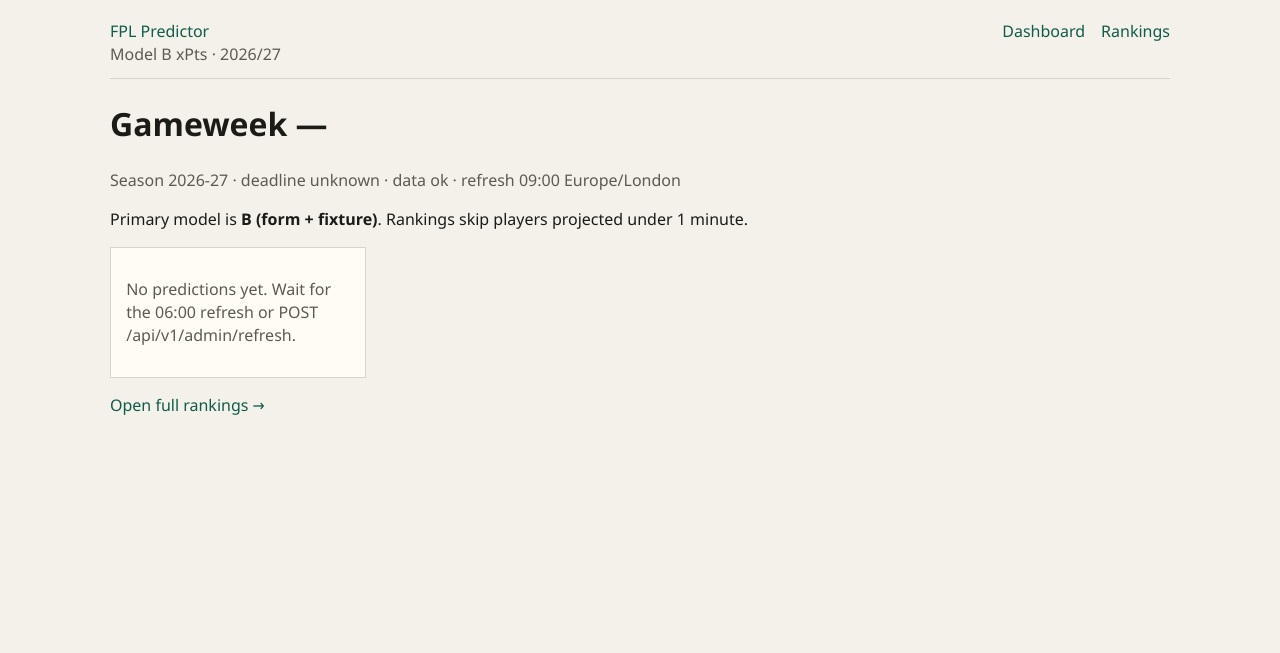
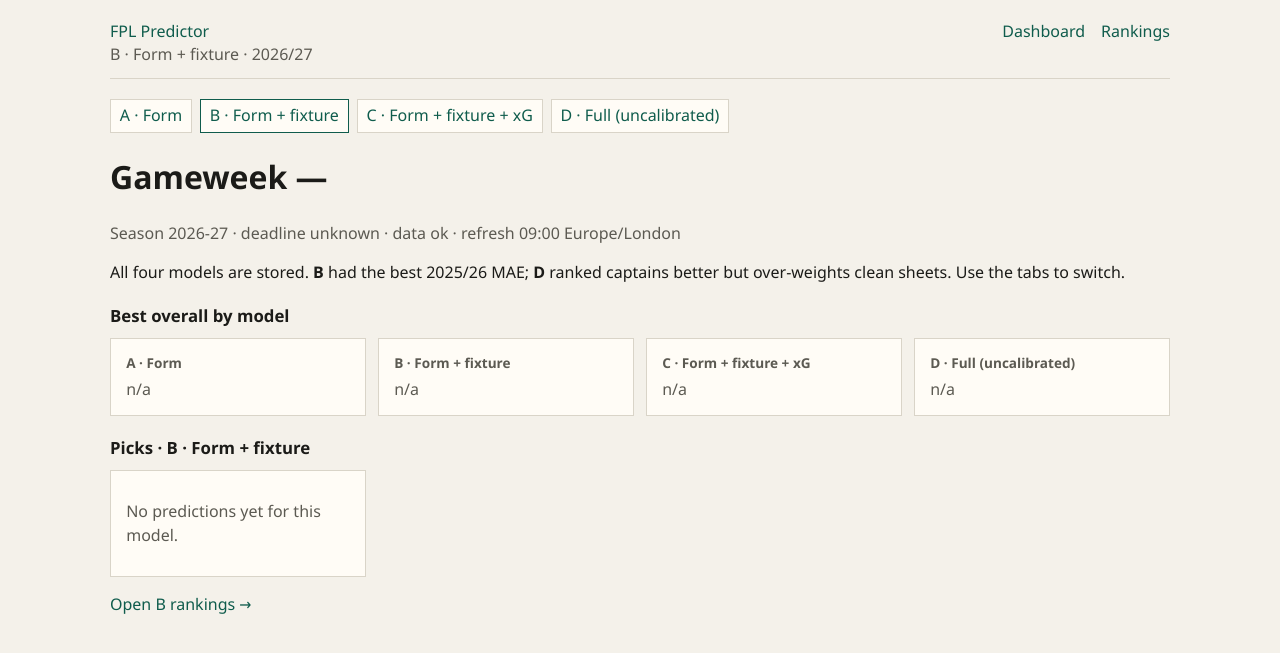
Before and after one commit to T4shby/FPLpredictor, a FastAPI app: page / in a window 1280 px wide. Shown: the top 653 px of the page. Run offline with FastAPI, Linux system fonts and the light colour scheme.

Commit message:
Add A/B/C/D model tabs so the dashboard is not locked to Model B.
B remains the default because it won 2025/26 MAE; D is still shown for ranking comparison.

Co-authored-by: Cursor <cursoragent@cursor.com>

```diff
--- a/backend/app/main.py
+++ b/backend/app/main.py
@@ -20,6 +20,13 @@ configure_logging(get_settings().log_level)
 
 APP_DIR = Path(__file__).resolve().parent
 templates = Jinja2Templates(directory=str(APP_DIR / "templates"))
+
+MODEL_LABELS = {
+    "A": "A · Form",
+    "B": "B · Form + fixture",
+    "C": "C · Form + fixture + xG",
+    "D": "D · Full (uncalibrated)",
+}
 
 
 @asynccontextmanager
@@ -52,6 +59,23 @@ def require_admin(x_admin_token: str | None = Header(default=None, alias="X-Admi
     settings = get_settings()
     if not x_admin_token or x_admin_token != settings.admin_api_token:
         raise HTTPException(status_code=401, detail="Invalid admin token")
+
+
+def _normalise_model(model: str | None) -> str:
+    key = (model or "B").strip().upper()
+    if key not in MODEL_LABELS:
+        raise HTTPException(status_code=400, detail="model must be A, B, C, or D")
+    return key
+
+
+def _page_context(**extra) -> dict:
+    model = extra.get("model") or "B"
+    return {
+        "model": model,
+        "model_label": MODEL_LABELS[model],
+        "models": MODEL_LABELS,
+        **extra,
+    }
 
 
 @app.get("/health")
@@ -220,17 +244,17 @@ def rankings(
     limit: int = 50,
     session: Session = Depends(db_session),
 ):
-    return _rankings_payload(session, model=model, position=position, limit=limit)
+    return _rankings_payload(session, model=_normalise_model(model), position=position, limit=limit)
 
 
 @app.get("/api/v1/picks")
 def picks(model: str = Query(default="B"), session: Session = Depends(db_session)):
-    return _picks_payload(session, model=model)
+    return _picks_payload(session, model=_normalise_model(model))
 
 
 @app.get("/api/v1/players/{element_id}")
 def player_detail(element_id: int, model: str = "B", session: Session = Depends(db_session)):
-    return _player_payload(session, element_id, model=model)
+    return _player_payload(session, element_id, model=_normalise_model(model))
 
 
 @app.post("/api/v1/admin/refresh")
@@ -241,38 +265,48 @@ def admin_refresh(_: None = Depends(require_admin)):
 
 
 @app.get("/", response_class=HTMLResponse)
-def dashboard_page(request: Request, session: Session = Depends(db_session)):
+def dashboard_page(request: Request, model: str = "B", session: Session = Depends(db_session)):
+    model = _normalise_model(model)
+    heads = []
+    for key, label in MODEL_LABELS.items():
+        payload = _picks_payload(session, model=key)
+        overall = next((p for p in payload.get("picks") or [] if p.get("category") == "Best overall" and p.get("name")), None)
+        heads.append({"model": key, "label": label, "pick": overall})
     return templates.TemplateResponse(
         request,
         "dashboard.html",
-        {"status": status(session), "picks": _picks_payload(session)},
+        _page_context(status=status(session), picks=_picks_payload(session, model=model), model_heads=heads, model=model),
     )
 
 
 @app.get("/rankings", response_class=HTMLResponse)
 def rankings_page(
     request: Request,
+    model: str = "B",
     position: str | None = None,
     session: Session = Depends(db_session),
 ):
-    payload = _rankings_payload(session, position=position, limit=80)
+    model = _normalise_model(model)
+    payload = _rankings_payload(session, model=model, position=position, limit=80)
     return templates.TemplateResponse(
         request,
         "rankings.html",
-        {"rows": payload.get("rows") or [], "position": position},
+        _page_context(rows=payload.get("rows") or [], position=position, model=model),
     )
 
 
 @app.get("/players/{element_id}", response_class=HTMLResponse)
-def player_page(element_id: int, request: Request, session: Session = Depends(db_session)):
+def player_page(element_id: int, request: Request, model: str = "B", session: Session = Depends(db_session)):
+    model = _normalise_model(model)
     try:
-        player = _player_payload(session, element_id)
+        player = _player_payload(session, element_id, model=model)
     except HTTPException:
         return templates.TemplateResponse(
             request,
             "player.html",
-            {
-                "player": {
+            _page_context(
+                model=model,
+                player={
                     "element": element_id,
                     "xpts_gw": 0,
                     "xpts_3gw": 0,
@@ -280,18 +314,19 @@ def player_page(element_id: int, request: Request, session: Session = Depends(db
                     "expected_minutes": 0,
                     "start_probability": 0,
                 },
-                "expl": {"name": f"Player {element_id} not in latest run", "positives": [], "negatives": []},
-                "components": {},
-            },
+                expl={"name": f"Player {element_id} not in latest run", "positives": [], "negatives": []},
+                components={},
+            ),
             status_code=404,
         )
     expl = player.get("explanation") or {}
     return templates.TemplateResponse(
         request,
         "player.html",
-        {
-            "player": player,
-            "expl": expl,
-            "components": player.get("components") or expl.get("components") or {},
-        },
+        _page_context(
+            model=model,
+            player=player,
+            expl=expl,
+            components=player.get("components") or expl.get("components") or {},
+        ),
     )
--- a/backend/app/static/app.css
+++ b/backend/app/static/app.css
@@ -32,4 +32,6 @@ th { font-size: 0.78rem; text-transform: uppercase; letter-spacing: 0.03em; colo
 .filters { display: flex; gap: 0.5rem; flex-wrap: wrap; margin: 0.75rem 0; }
 .filters a { border: 1px solid var(--line); background: var(--card); padding: 0.25rem 0.55rem; }
 .filters a.active { border-color: var(--accent); color: var(--accent); }
+.filters.models { margin: 0 0 1rem; }
+h2 { font-size: 1.05rem; margin: 1.25rem 0 0.6rem; }
 ul.factors { margin: 0.4rem 0 0; padding-left: 1.1rem; }
--- a/backend/app/templates/base.html
+++ b/backend/app/templates/base.html
@@ -10,14 +10,19 @@
   <div class="wrap">
     <header class="site">
       <div>
-        <a href="/">FPL Predictor</a>
-        <div class="muted">Model B xPts · 2026/27</div>
+        <a href="/?model={{ model }}">FPL Predictor</a>
+        <div class="muted">{{ model_label }} · 2026/27</div>
       </div>
       <nav>
-        <a href="/">Dashboard</a>
-        <a href="/rankings">Rankings</a>
+        <a href="/?model={{ model }}">Dashboard</a>
+        <a href="/rankings?model={{ model }}">Rankings</a>
       </nav>
     </header>
+    <div class="filters models">
+      {% for key, label in models.items() %}
+      <a href="?model={{ key }}{% if position %}&position={{ position }}{% endif %}" class="{% if model == key %}active{% endif %}">{{ label }}</a>
+      {% endfor %}
+    </div>
     {% block body %}{% endblock %}
   </div>
 </body>
--- a/backend/app/templates/dashboard.html
+++ b/backend/app/templates/dashboard.html
@@ -1,18 +1,34 @@
 {% extends "base.html" %}
-{% block title %}GW {{ picks.event_id or status.next_gameweek or "—" }} · FPL Predictor{% endblock %}
+{% block title %}GW {{ picks.event_id or status.next_gameweek or "—" }} · Model {{ model }}{% endblock %}
 {% block body %}
 <main>
   <h1>Gameweek {{ picks.event_id or status.next_gameweek or "—" }}</h1>
   <p class="muted">
     Season {{ status.season }} · deadline {{ status.next_deadline or "unknown" }} · data {{ status.data_status }} · refresh {{ status.daily_refresh }}
   </p>
-  <p>Primary model is <strong>B (form + fixture)</strong>. Rankings skip players projected under 1 minute.</p>
+  <p>All four models are stored. <strong>B</strong> had the best 2025/26 MAE; <strong>D</strong> ranked captains better but over-weights clean sheets. Use the tabs to switch.</p>
+  <h2>Best overall by model</h2>
+  <div class="grid">
+    {% for head in model_heads %}
+    <article class="card">
+      <h3>{{ head.label }}</h3>
+      {% if head.pick and head.pick.name %}
+      <strong><a href="/players/{{ head.pick.element }}?model={{ head.model }}">{{ head.pick.name }}</a></strong>
+      <div class="muted">{{ head.pick.team }} · {{ head.pick.position }} · GW {{ "%.2f"|format(head.pick.xpts_gw or 0) }}</div>
+      <div><a href="/?model={{ head.model }}">Open {{ head.model }} picks →</a></div>
+      {% else %}
+      <div class="muted">n/a</div>
+      {% endif %}
+    </article>
+    {% endfor %}
+  </div>
+  <h2>Picks · {{ model_label }}</h2>
   <div class="grid">
     {% for pick in picks.picks[:12] %}
     <article class="card">
       <h3>{{ pick.category }}</h3>
       {% if pick.name %}
-      <strong><a href="/players/{{ pick.element }}">{{ pick.name }}</a></strong>
+      <strong><a href="/players/{{ pick.element }}?model={{ model }}">{{ pick.name }}</a></strong>
       <div class="muted">{{ pick.team }} · {{ pick.position }} · £{{ "%.1f"|format(pick.price or 0) }} · {{ pick.ownership }}%</div>
       <div>GW {{ "%.2f"|format(pick.xpts_gw or 0) }} · 3GW {{ "%.2f"|format(pick.xpts_3gw or 0) }} · 5GW {{ "%.2f"|format(pick.xpts_5gw or 0) }}</div>
       {% else %}
@@ -20,9 +36,9 @@
       {% endif %}
     </article>
     {% else %}
-    <article class="card"><p class="muted">No predictions yet. Wait for the 06:00 refresh or POST /api/v1/admin/refresh.</p></article>
+    <article class="card"><p class="muted">No predictions yet for this model.</p></article>
     {% endfor %}
   </div>
-  <p><a href="/rankings">Open full rankings →</a></p>
+  <p><a href="/rankings?model={{ model }}">Open {{ model }} rankings →</a></p>
 </main>
 {% endblock %}
--- a/backend/app/templates/player.html
+++ b/backend/app/templates/player.html
@@ -2,7 +2,7 @@
 {% block title %}{{ expl.name or ("Player " ~ player.element) }} · FPL Predictor{% endblock %}
 {% block body %}
 <main>
-  <p><a href="/rankings">← Rankings</a></p>
+  <p><a href="/rankings?model={{ model }}">← Rankings</a></p>
   <h1>{{ expl.name or ("Player " ~ player.element) }}</h1>
   <p class="muted">{{ expl.team }} · {{ expl.position }}</p>
   <div class="grid">
```
Also changed, not shown: backend/app/templates/rankings.html (+4 -4 lines), tests/test_api.py (+9 -0 lines).
